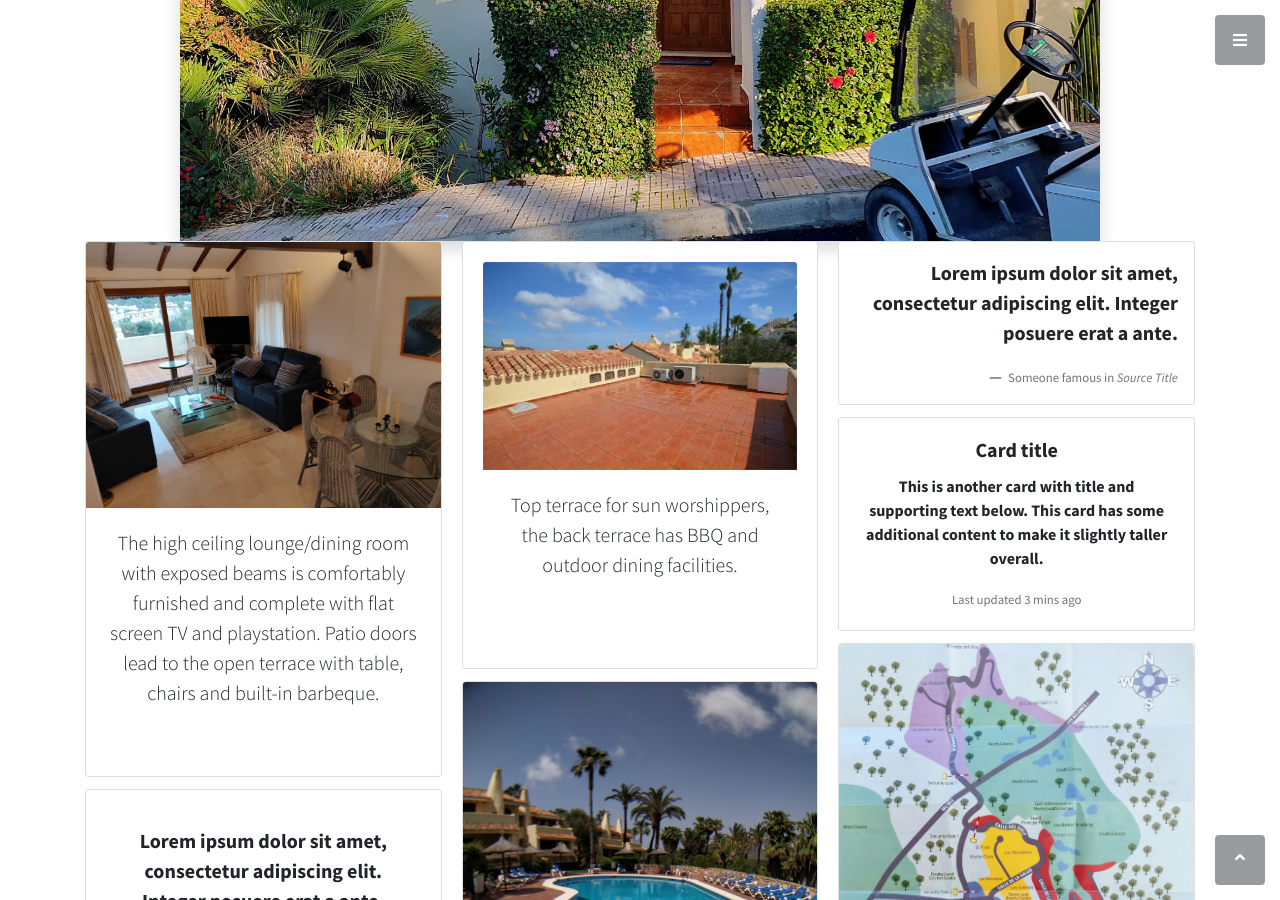
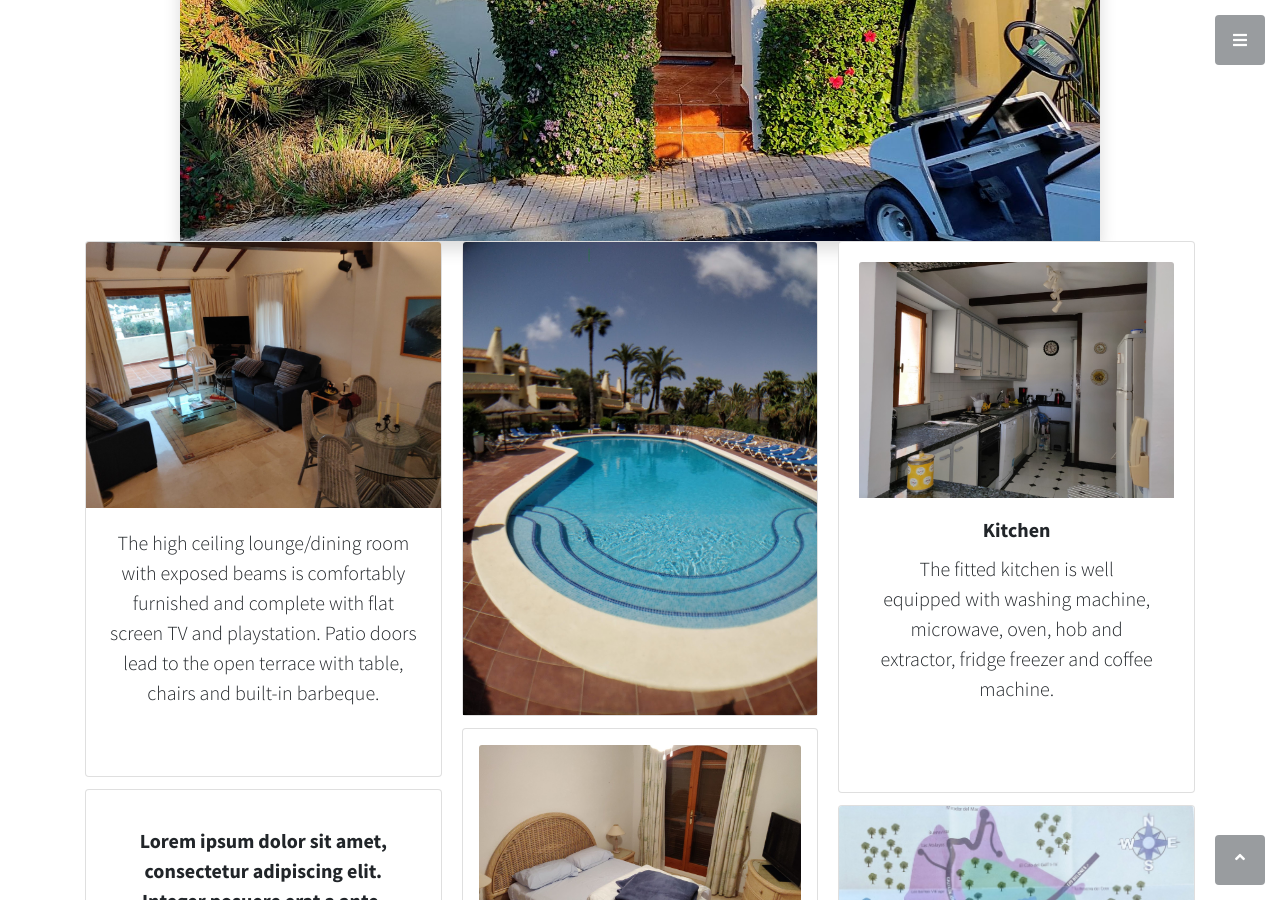
Before and after one commit to richsteer/richsteer.github.io, a Jekyll site: the page built from index.html, in a window 1280 px wide and 900 px high, scrolled down 3421 px. Built offline with Jekyll 4.4.1, drawn with Linux system fonts in a browser that asks for light colours; some of the changed text lies outside the part shown.

Commit message:
Update index.html

```diff
--- a/index.html
+++ b/index.html
@@ -98,11 +98,7 @@
 
                             <div class="col">
                                 <div class="card shadow">
-                                    <img src="assets/img/la-manga-club-villa-las-palmeras-9-masterbedroom.jpg" class="card-img-top" alt="..">
-                                    <div class="card-body">
-                                        <h5 class="card-title">Master Bedroom</h5>
-                                        <p class="lead mb-5">The master bedroom has a double bed and patio doors which lead to a private balcony. It also benefits from an en-suite  bathroom with walk-in shower, bath tub, twin wash basins and toilet.</p>
-                                    </div>
+
                                 </div>
                             </div>
 
@@ -118,41 +114,6 @@
                                 </div>
                             </div>
 
-
-                        </div>
-
-
-
-                        <div class="row cols-sm g-3">
-
-                            <div class="col">
-                                <div class="card shadow">
-                                    <img src="assets/img/la-manga-club-villa-las-palmeras-9-pool.jpg" class="card-img-top" alt="..">
-                                    <div class="card-body">
-                                        <h5 class="card-title">Pool</h5>
-                                        <p class="lead mb-5">The Las Palmeras swimming pool, all residents can use the pool to relax by the Par 48 pitch and putt course.</p>
-                                    </div>
-                                </div>
-                            </div>
-
-
-                            <div class="col">
-                                <div class="card shadow">
-                                    <img src="assets/img/la-manga-club-villa-las-palmeras-9-kitchen.jpg" class="card-img-top" alt="..">
-                                    <div class="card-body">
-                                        <h5 class="card-title">Kitchen</h5>
-                                        <p class="lead mb-5">The fitted kitchen is well equipped with washing machine, microwave, oven, hob and extractor, fridge freezer and coffee machine.</p>
-                                    </div>
-                                </div>
-                            </div>
-
-                            <div class="col">
-                                <div class="card shadow">
-
-                                </div>
-                            </div>
-                        </div>
-                    </div>
                    end of container -->
 
                     <div class="card-columns">
@@ -199,21 +160,20 @@
                         <img src="assets/img/la-manga-club-villa-las-palmeras-9-pool.jpg" class="card-img-top" alt="...">
                       </div>
 
-                      <div class="card p-3 text-right">
-                        <blockquote class="blockquote mb-0">
-                          <p>Lorem ipsum dolor sit amet, consectetur adipiscing elit. Integer posuere erat a ante.</p>
-                          <footer class="blockquote-footer">
-                            <small class="text-muted">
-                              Someone famous in <cite title="Source Title">Source Title</cite>
-                            </small>
-                          </footer>
-                        </blockquote>
+                      <div class="card p-3">
+                        <img src="assets/img/la-manga-club-villa-las-palmeras-9-masterbedroom.jpg" class="card-img-top" alt="..">
+                                    <div class="card-body">
+                                        <h5 class="card-title">Master Bedroom</h5>
+                                        <p class="lead mb-5">The master bedroom has a double bed and patio doors which lead to a private balcony. It also benefits from an en-suite  bathroom with walk-in shower, bath tub, twin wash basins and toilet.</p>
+                                    </div>
                       </div>
                       <div class="card">
                         <div class="card-body">
-                          <h5 class="card-title">Card title</h5>
-                          <p class="card-text">This is another card with title and supporting text below. This card has some additional content to make it slightly taller overall.</p>
-                          <p class="card-text"><small class="text-muted">Last updated 3 mins ago</small></p>
+                            <img src="assets/img/la-manga-club-villa-las-palmeras-9-kitchen.jpg" class="card-img-top" alt="..">
+                            <div class="card-body">
+                                <h5 class="card-title">Kitchen</h5>
+                                <p class="lead mb-5">The fitted kitchen is well equipped with washing machine, microwave, oven, hob and extractor, fridge freezer and coffee machine.</p>
+                            </div>
                         </div>
                       </div>
 
```
